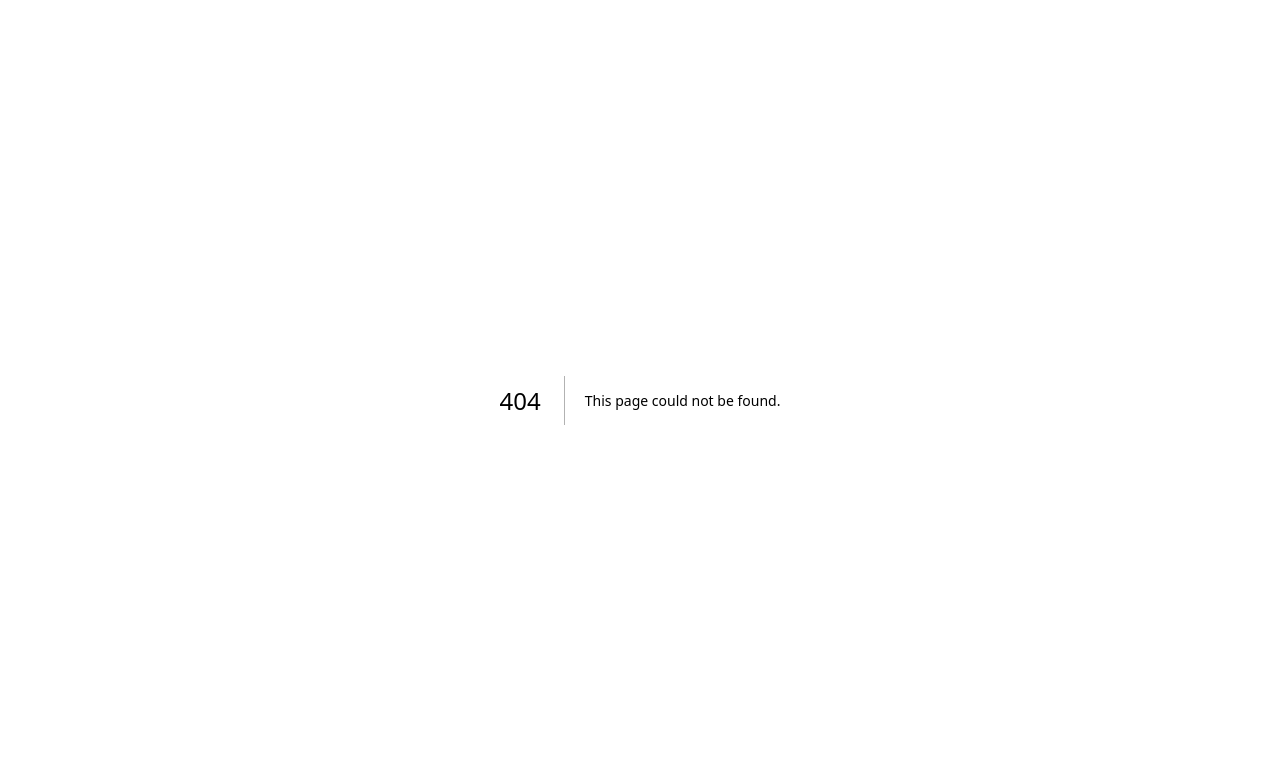
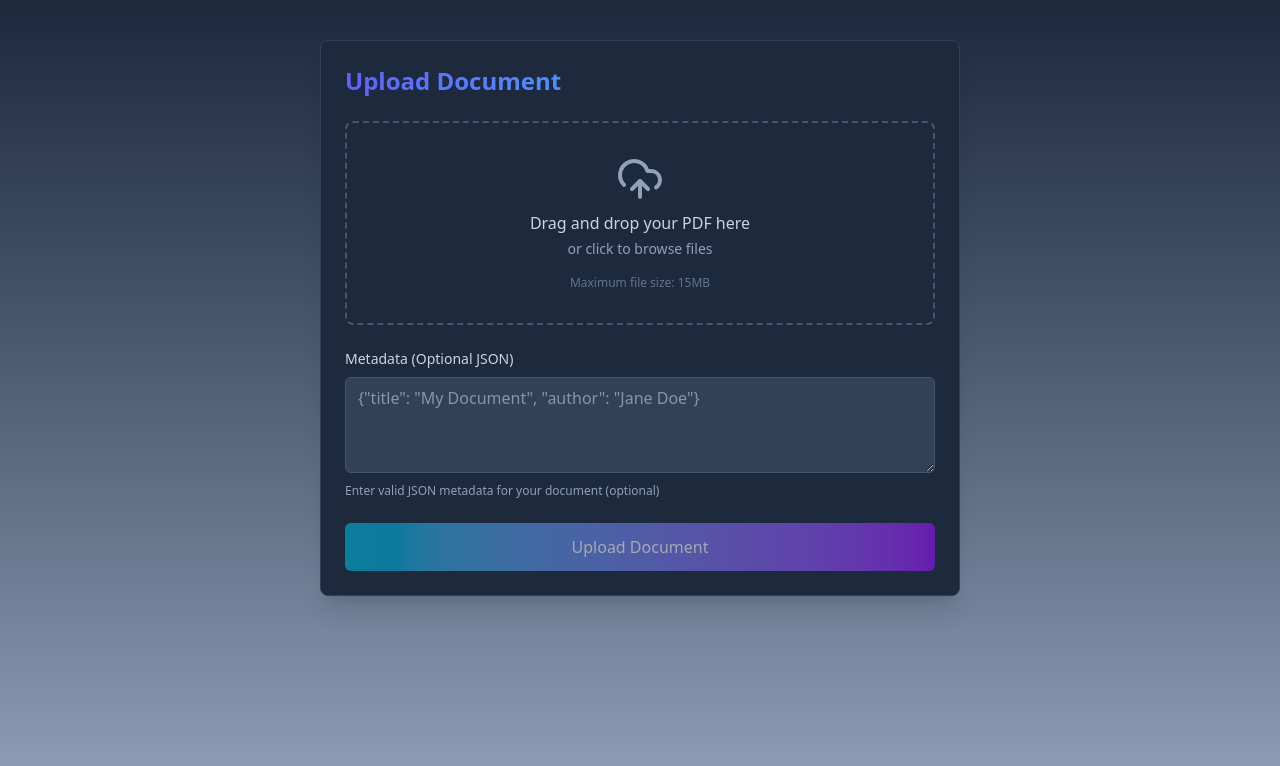
Before and after one commit to yath-09/CortexAI, a Next.js app in the folder apps/web/: page /pdfupload in a window 1280 px wide. Before the commit this address had no page. Shown: the top 766 px of the page. Built offline with nearby package versions, Linux system fonts and the light colour scheme.

Commit message:
add upload pdf ui /pdfupload

```diff
--- /dev/null
+++ b/apps/web/app/components/PdfUpload.tsx
@@ -0,0 +1,223 @@
+"use client";
+
+import { useState } from 'react';
+import { UploadCloud, FileText, AlertCircle, CheckCircle } from 'lucide-react';
+
+export default function PdfUpload() {
+  const [file, setFile] = useState<File | null>(null);
+  const [metadata, setMetadata] = useState('');
+  const [isUploading, setIsUploading] = useState(false);
+  const [uploadStatus, setUploadStatus] = useState<{
+    message: string;
+    isError: boolean;
+  } | null>(null);
+  const [uploadProgress, setUploadProgress] = useState(0);
+
+  const handleFileChange = (e: React.ChangeEvent<HTMLInputElement>) => {
+    if (e.target.files && e.target.files[0]) {
+      const selectedFile = e.target.files[0];
+      // Check if file is a PDF
+      if (selectedFile.type !== 'application/pdf') {
+        setUploadStatus({
+          message: 'Please select a PDF file',
+          isError: true
+        });
+        return;
+      }
+      // Check file size (15MB limit)
+      if (selectedFile.size > 15 * 1024 * 1024) {
+        setUploadStatus({
+          message: 'File size exceeds the 15MB limit',
+          isError: true
+        });
+        return;
+      }
+      setFile(selectedFile);
+      setUploadStatus(null);
+    }
+  };
+
+  const handleSubmit = async (e: React.FormEvent) => {
+    e.preventDefault();
+    if (!file) {
+      setUploadStatus({
+        message: 'Please select a PDF file first',
+        isError: true
+      });
+      return;
+    }
+
+    setIsUploading(true);
+    setUploadProgress(0);
+
+    // Create form data
+    const formData = new FormData();
+    formData.append('file', file);
+
+    // Add metadata if provided
+    if (metadata.trim()) {
+      try {
+        // Check if metadata is valid JSON
+        JSON.parse(metadata);
+        formData.append('metadata', metadata);
+      } catch (error) {
+        setUploadStatus({
+          message: 'Invalid JSON metadata format',
+          isError: true
+        });
+        setIsUploading(false);
+        return;
+      }
+    }
+    setUploadStatus(null) //after no error we need to clear error which are present before
+
+    try {
+      // Simulate upload progress
+      const progressInterval = setInterval(() => {
+        setUploadProgress(prev => {
+          const increment = Math.random() * 10;
+          const newProgress = Math.min(prev + increment, 95);
+          return newProgress;
+        });
+      }, 400);
+
+      // Call the API
+      const response = await fetch('http://localhost:8080/api/documents/upload-pdf', {
+        method: 'POST',
+        body: formData,
+      });
+
+      clearInterval(progressInterval);
+
+      if (response.ok) {
+        const result = await response.json();
+        setUploadProgress(100);
+        setUploadStatus({
+          message: 'Document uploaded successfully!',
+          isError: false
+        });
+        // Reset form after successful upload
+        setTimeout(() => {
+          setFile(null);
+          setMetadata('');
+          setUploadProgress(0);
+        }, 2000);
+      } else {
+        const errorData = await response.json();
+        setUploadStatus({
+          message: errorData.error || 'Failed to upload document',
+          isError: true
+        });
+      }
+    } catch (error) {
+      setUploadStatus({
+        message: 'Network error. Please try again.',
+        isError: true
+      });
+    } finally {
+      setIsUploading(false);
+    }
+  };
+
+  return (
+    <div className="w-full max-w-2xl mx-auto px-4">
+      <div className="bg-slate-800 bg-opacity-50 backdrop-blur-sm rounded-lg p-6 shadow-xl border border-slate-700">
+        <h2 className="text-2xl font-bold mb-6 bg-clip-text text-transparent bg-gradient-to-r from-indigo-500 to-cyan-400">Upload Document</h2>
+
+        <form onSubmit={handleSubmit} className="space-y-6">
+          {/* File Upload Area */}
+          <div
+            className={`
+              border-2 border-dashed rounded-lg p-8 text-center cursor-pointer transition-all
+              ${file ? 'border-cyan-400 bg-slate-800 bg-opacity-40' : 'border-slate-600 hover:border-slate-400'}
+            `}
+            onClick={() => document.getElementById('file-upload')?.click()}
+          >
+            {file ? (
+              <div className="flex flex-col items-center">
+                <FileText className="h-12 w-12 text-cyan-400 mb-2" />
+                <p className="text-slate-100 font-medium">{file.name}</p>
+                <p className="text-slate-400 text-sm mt-1">
+                  {(file.size / (1024 * 1024)).toFixed(2)} MB
+                </p>
+                <button
+                  type="button"
+                  onClick={(e) => {
+                    e.stopPropagation();
+                    setFile(null);
+                  }}
+                  className="mt-4 text-sm text-slate-300 hover:text-white bg-slate-700 hover:bg-slate-600 px-3 py-1 rounded-full transition-colors"
+                >
+                  Remove
+                </button>
+              </div>
+            ) : (
+              <div className="flex flex-col items-center">
+                <UploadCloud className="h-12 w-12 text-slate-400 mb-2" />
+                <p className="text-slate-300 font-medium">Drag and drop your PDF here</p>
+                <p className="text-slate-400 text-sm mt-1">or click to browse files</p>
+                <p className="text-slate-500 text-xs mt-4">Maximum file size: 15MB</p>
+              </div>
+            )}
+            <input
+              id="file-upload"
+              type="file"
+              accept="application/pdf"
+              onChange={handleFileChange}
+              className="hidden"
+            />
+          </div>
+
+          {/* Metadata Section */}
+          <div>
+            <label className="block text-sm font-medium text-slate-300 mb-2">
+              Metadata (Optional JSON)
+            </label>
+            <textarea
+              value={metadata}
+              onChange={(e) => setMetadata(e.target.value)}
+              placeholder='{"title": "My Document", "author": "Jane Doe"}'
+              className="w-full h-24 px-3 py-2 bg-slate-700 text-slate-200 rounded-md border border-slate-600 focus:outline-none focus:ring-2 focus:ring-cyan-500 focus:border-transparent transition-all"
+            />
+            <p className="text-xs text-slate-400 mt-1">
+              Enter valid JSON metadata for your document (optional)
+            </p>
+          </div>
+
+          {/* Upload Status */}
+          {uploadStatus && (
+            <div className={`flex items-start p-4 rounded-md ${uploadStatus.isError ? 'bg-red-900 bg-opacity-20' : 'bg-green-900 bg-opacity-20'}`}>
+              {uploadStatus.isError ? (
+                <AlertCircle className="h-5 w-5 text-red-400 mt-0.5 mr-2 flex-shrink-0" />
+              ) : (
+                <CheckCircle className="h-5 w-5 text-green-400 mt-0.5 mr-2 flex-shrink-0" />
+              )}
+              <p className={`text-sm ${uploadStatus.isError ? 'text-red-200' : 'text-green-200'}`}>
+                {uploadStatus.message}
+              </p>
+            </div>
+          )}
+
+          {/* Progress Bar */}
+          {uploadProgress > 0 && (
+            <div className="w-full bg-slate-700 rounded-full h-2.5 overflow-hidden">
+              <div
+                className="bg-gradient-to-r from-cyan-500 to-purple-500 h-2.5 rounded-full transition-all duration-300"
+                style={{ width: `${uploadProgress}%` }}
+              />
+            </div>
+          )}
+
+          {/* Submit Button */}
+          <button
+            type="submit"
+            disabled={isUploading || !file}
+            className="w-full bg-gradient-to-r from-cyan-500 to-purple-600 hover:from-cyan-600 hover:to-purple-700 text-white font-medium py-3 px-4 rounded-md transition-colors disabled:opacity-60 disabled:cursor-not-allowed disabled:hover:from-cyan-500 disabled:hover:to-purple-600"
+          >
+            {isUploading ? 'Uploading...' : 'Upload Document'}
+          </button>
+        </form>
+      </div>
+    </div>
+  );
+}
--- /dev/null
+++ b/apps/web/app/pdfupload/page.tsx
@@ -0,0 +1,9 @@
+import PdfUpload from "../components/PdfUpload";
+
+export default function page() {
+  return (
+      <main className="min-h-screen bg-gradient-to-b from-slate-800 to-slate-400 text-white p-10">
+        <PdfUpload/>
+      </main>
+  );
+}
```
